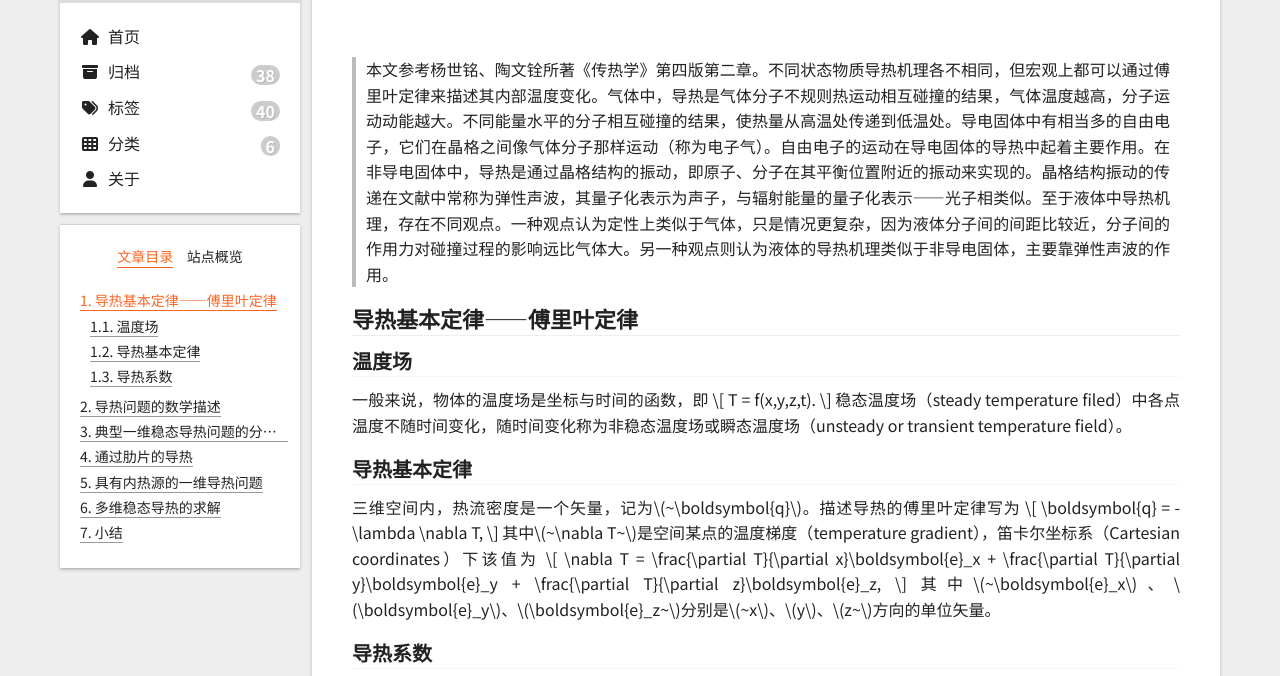
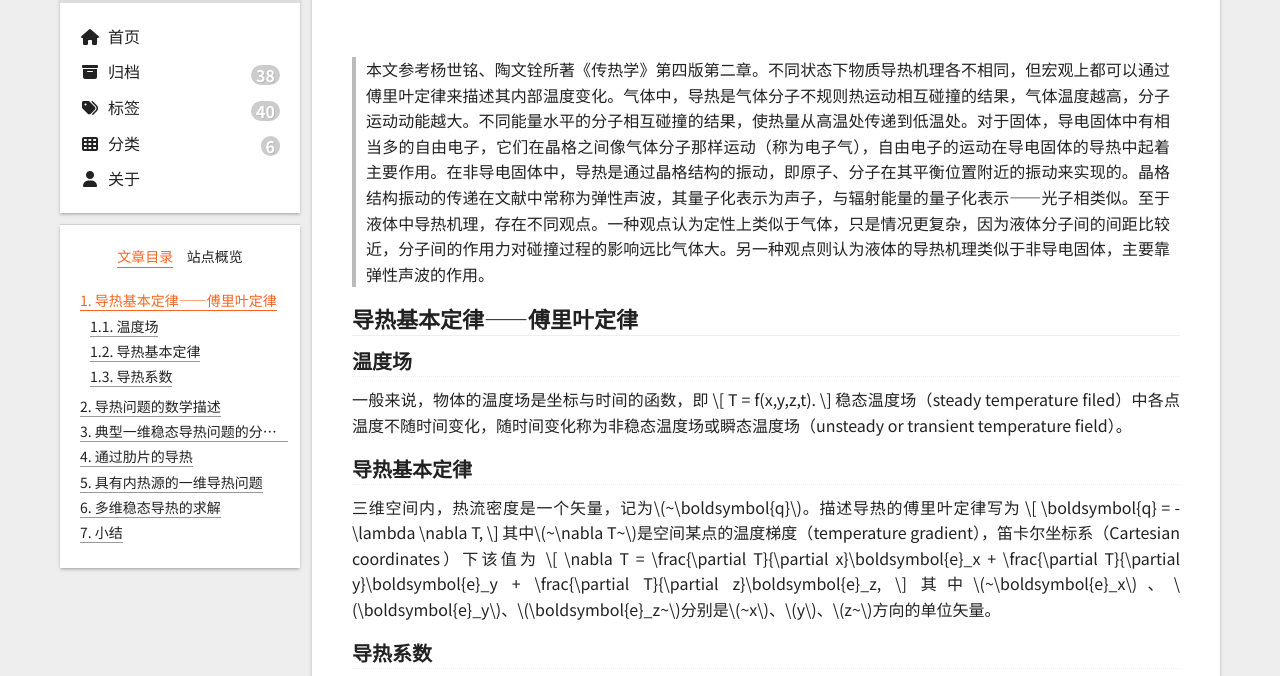
Before and after one commit to NChilton/home, a plain HTML site: page Heat-transfer-02-Steady-conduction.html in a window 1280 px wide. Shown: the part 111-787 px from the top of the page. Drawn offline with nearby package versions, Linux system fonts and the light colour scheme.

Commit message:
Site updated: 2022-06-23 12:24:37

```diff
--- a/Heat-transfer-02-Steady-conduction.html
+++ b/Heat-transfer-02-Steady-conduction.html
@@ -19,12 +19,12 @@
 
 <script class="next-config" data-name="main" type="application/json">{"hostname":"example.com","root":"/","images":"/images","scheme":"Gemini","darkmode":false,"version":"8.12.1","exturl":false,"sidebar":{"position":"left","display":"post","padding":18,"offset":12},"copycode":{"enable":true,"style":null},"bookmark":{"enable":false,"color":"#222","save":"auto"},"mediumzoom":false,"lazyload":false,"pangu":false,"comments":{"style":"tabs","active":null,"storage":true,"lazyload":false,"nav":null},"stickytabs":false,"motion":{"enable":false,"async":false,"transition":{"post_block":"fadeIn","post_header":"fadeInDown","post_body":"fadeInDown","coll_header":"fadeInLeft","sidebar":"fadeInUp"}},"prism":false,"i18n":{"placeholder":"搜索...","empty":"没有找到任何搜索结果：${query}","hits_time":"找到 ${hits} 个搜索结果（用时 ${time} 毫秒）","hits":"找到 ${hits} 个搜索结果"}}</script><script src="/js/config.js"></script>
 
-    <meta name="description" content="本文参考杨世铭、陶文铨所著《传热学》第四版第二章。不同状态物质导热机理各不相同，但宏观上都可以通过傅里叶定律来描述其内部温度变化。气体中，导热是气体分子不规则热运动相互碰撞的结果，气体温度越高，分子运动动能越大。不同能量水平的分子相互碰撞的结果，使热量从高温处传递到低温处。导电固体中有相当多的自由电子，它们在晶格之间像气体分子那样运动（称为电子气）。自由电子的运动在导电固体的导热中起着主要作用">
+    <meta name="description" content="本文参考杨世铭、陶文铨所著《传热学》第四版第二章。不同状态下物质导热机理各不相同，但宏观上都可以通过傅里叶定律来描述其内部温度变化。气体中，导热是气体分子不规则热运动相互碰撞的结果，气体温度越高，分子运动动能越大。不同能量水平的分子相互碰撞的结果，使热量从高温处传递到低温处。对于固体，导电固体中有相当多的自由电子，它们在晶格之间像气体分子那样运动（称为电子气），自由电子的运动在导电固体的导热中">
 <meta property="og:type" content="article">
 <meta property="og:title" content="稳态热传导">
 <meta property="og:url" content="http://example.com/Heat-transfer-02-Steady-conduction.html">
 <meta property="og:site_name" content="Day day up!">
-<meta property="og:description" content="本文参考杨世铭、陶文铨所著《传热学》第四版第二章。不同状态物质导热机理各不相同，但宏观上都可以通过傅里叶定律来描述其内部温度变化。气体中，导热是气体分子不规则热运动相互碰撞的结果，气体温度越高，分子运动动能越大。不同能量水平的分子相互碰撞的结果，使热量从高温处传递到低温处。导电固体中有相当多的自由电子，它们在晶格之间像气体分子那样运动（称为电子气）。自由电子的运动在导电固体的导热中起着主要作用">
+<meta property="og:description" content="本文参考杨世铭、陶文铨所著《传热学》第四版第二章。不同状态下物质导热机理各不相同，但宏观上都可以通过傅里叶定律来描述其内部温度变化。气体中，导热是气体分子不规则热运动相互碰撞的结果，气体温度越高，分子运动动能越大。不同能量水平的分子相互碰撞的结果，使热量从高温处传递到低温处。对于固体，导电固体中有相当多的自由电子，它们在晶格之间像气体分子那样运动（称为电子气），自由电子的运动在导电固体的导热中">
 <meta property="og:locale" content="zh_CN">
 <meta property="og:image" content="https://raw.githubusercontent.com/NChilton/Picture/main/img/202205271736644.png">
 <meta property="og:image" content="https://raw.githubusercontent.com/NChilton/Picture/main/img/202205272321410.png">
@@ -255,7 +255,7 @@
 
     <div class="post-body" itemprop="articleBody">
         <blockquote>
-<p>本文参考杨世铭、陶文铨所著《传热学》第四版第二章。不同状态物质导热机理各不相同，但宏观上都可以通过傅里叶定律来描述其内部温度变化。气体中，导热是气体分子不规则热运动相互碰撞的结果，气体温度越高，分子运动动能越大。不同能量水平的分子相互碰撞的结果，使热量从高温处传递到低温处。导电固体中有相当多的自由电子，它们在晶格之间像气体分子那样运动（称为电子气）。自由电子的运动在导电固体的导热中起着主要作用。在非导电固体中，导热是通过晶格结构的振动，即原子、分子在其平衡位置附近的振动来实现的。晶格结构振动的传递在文献中常称为弹性声波，其量子化表示为声子，与辐射能量的量子化表示——光子相类似。至于液体中导热机理，存在不同观点。一种观点认为定性上类似于气体，只是情况更复杂，因为液体分子间的间距比较近，分子间的作用力对碰撞过程的影响远比气体大。另一种观点则认为液体的导热机理类似于非导电固体，主要靠弹性声波的作用。</p>
+<p>本文参考杨世铭、陶文铨所著《传热学》第四版第二章。不同状态下物质导热机理各不相同，但宏观上都可以通过傅里叶定律来描述其内部温度变化。气体中，导热是气体分子不规则热运动相互碰撞的结果，气体温度越高，分子运动动能越大。不同能量水平的分子相互碰撞的结果，使热量从高温处传递到低温处。对于固体，导电固体中有相当多的自由电子，它们在晶格之间像气体分子那样运动（称为电子气），自由电子的运动在导电固体的导热中起着主要作用。在非导电固体中，导热是通过晶格结构的振动，即原子、分子在其平衡位置附近的振动来实现的。晶格结构振动的传递在文献中常称为弹性声波，其量子化表示为声子，与辐射能量的量子化表示——光子相类似。至于液体中导热机理，存在不同观点。一种观点认为定性上类似于气体，只是情况更复杂，因为液体分子间的间距比较近，分子间的作用力对碰撞过程的影响远比气体大。另一种观点则认为液体的导热机理类似于非导电固体，主要靠弹性声波的作用。</p>
 </blockquote>
 <span id="more"></span>
 <h2 id="导热基本定律傅里叶定律">导热基本定律——傅里叶定律</h2>
```
Also changed, not shown: page/2/index.html (+1 -1 lines).
